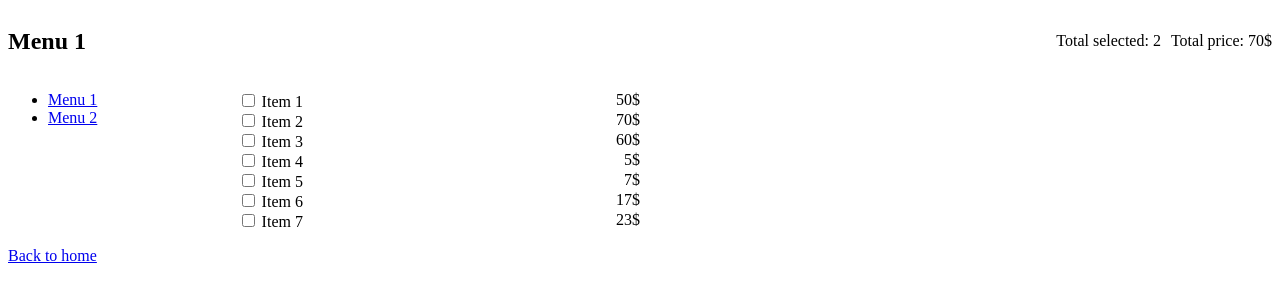
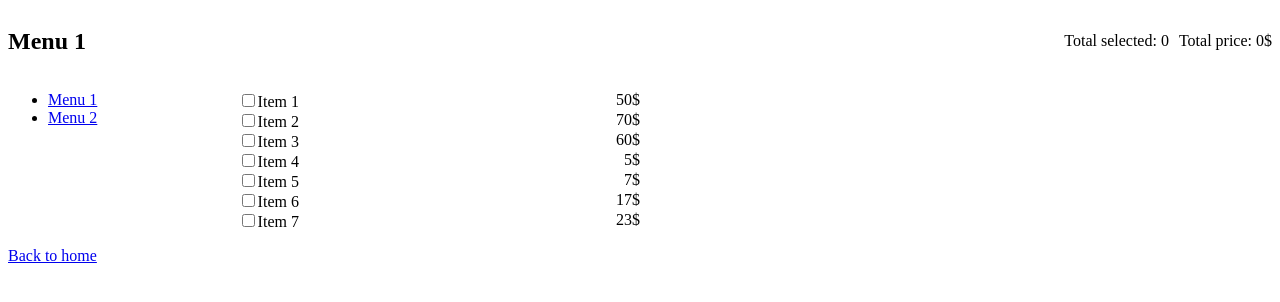
Before and after one commit to grigorievk/menu-test, an Angular app: page /dashboard in a window 1280 px wide. Shown: the top 302 px of the page. Built offline with nearby package versions, Linux system fonts and the light colour scheme.

Commit message:
Service event emit

```diff
--- a/src/app/app.module.ts
+++ b/src/app/app.module.ts
@@ -10,6 +10,7 @@ import { PNotfoundComponent } from './pages/p-notfound/p-notfound.component';
 import { BAsideMenuComponent } from './blocks/b-aside-menu/b-aside-menu.component';
 import { BListItemsComponent } from './blocks/b-list-items/b-list-items.component';
 import { BHeaderComponent } from './blocks/b-header/b-header.component';
+import { CountService } from './count.service';
 
 const AppRoutes: Routes = [
   {path: '', component: PHomeComponent},
@@ -34,7 +35,7 @@ const AppRoutes: Routes = [
     AppRoutingModule,
     RouterModule.forRoot(AppRoutes)
   ],
-  providers: [],
+  providers: [CountService],
   bootstrap: [AppComponent]
 })
 export class AppModule { }
--- a/src/app/blocks/b-header/b-header.component.html
+++ b/src/app/blocks/b-header/b-header.component.html
@@ -1,7 +1,7 @@
 <header>
   <h2 title="Current menu">{{ menuTitle }}</h2>
   <div class="b-info-text">
-    <span>Total selected: 2</span>
-    <span>Total price: 70$</span>
+    <span>Total selected: {{ totalCount }}</span>
+    <span>Total price: {{ totalPrice }}$</span>
   </div>
 </header>
--- a/src/app/blocks/b-header/b-header.component.ts
+++ b/src/app/blocks/b-header/b-header.component.ts
@@ -1,4 +1,5 @@
 import { Component, OnInit, Input } from '@angular/core';
+import { CountService } from '../../count.service';
 
 @Component({
   selector: 'app-b-header',
@@ -7,10 +8,15 @@ import { Component, OnInit, Input } from '@angular/core';
 })
 export class BHeaderComponent implements OnInit {
   @Input() menuTitle;
+  totalCount: number = 0;
+  totalPrice: number = 0;
 
-  constructor() { }
+  constructor(private countService: CountService) {}
 
   ngOnInit() {
+    this.countService.change.subscribe(emitData => {
+      this.totalCount = emitData.count;
+      this.totalPrice = emitData.price;
+    });
   }
-
 }
--- a/src/app/blocks/b-list-items/b-list-items.component.html
+++ b/src/app/blocks/b-list-items/b-list-items.component.html
@@ -1,8 +1,9 @@
 <ul class="list-items">
   <li class="list-item" *ngFor="let item of listItems">
-    <label for="input{{ item.id }}">
-      <input type="checkbox" name="checkbox_{{ item.id }}" id="input{{ item.id }}">
-      {{ item.name }}
-    </label> <span>{{ item.price }}$</span>
+    <span>
+      <input type="checkbox" name="checkbox_{{ item.id }}" id="checkbox_{{ categoryId }}_{{ item.id }}">
+      <label (click)="toggleItem(item)" for="checkbox_{{ categoryId }}_{{ item.id }}">{{ item.name }}</label>
+    </span>
+    <span>{{ item.price }}$</span>
   </li>
 </ul>
--- a/src/app/blocks/b-list-items/b-list-items.component.ts
+++ b/src/app/blocks/b-list-items/b-list-items.component.ts
@@ -1,4 +1,6 @@
 import { Component, OnInit, Input } from '@angular/core';
+import { CountService } from '../../count.service';
+import construct = Reflect.construct;
 
 @Component({
   selector: 'app-b-list-items',
@@ -7,12 +9,19 @@ import { Component, OnInit, Input } from '@angular/core';
 })
 export class BListItemsComponent implements OnInit {
   @Input() listItems;
+  @Input() categoryId;
 
-  constructor() {
+  constructor(private countService: CountService) {}
+
+  toggleItem(item) {
+    item.checked = !item.checked;
+    if (item.checked) {
+      this.countService.addItem(item.price);
+    } else {
+      this.countService.removeItem(item.price);
+    }
   }
 
-  ngOnInit() {
-
-  }
+  ngOnInit() {}
 
 }
--- /dev/null
+++ b/src/app/count.service.ts
@@ -0,0 +1,31 @@
+import { EventEmitter, Output } from '@angular/core';
+import { Injectable } from '@angular/core';
+
+@Injectable({
+  providedIn: 'root'
+})
+export class CountService {
+  @Output() change: EventEmitter<any> = new EventEmitter();
+
+  totalCount: number = 0;
+  totalPrice: number = 0;
+
+  addItem(price: number) {
+    const emitData = {
+      count:  ++this.totalCount,
+      price:  this.totalPrice += price
+    };
+
+    this.change.emit(emitData);
+  }
+  removeItem(price: number) {
+    const emitData = {
+      count:  --this.totalCount,
+      price:  this.totalPrice -= price
+    };
+
+    this.change.emit(emitData);
+  }
+
+  constructor() { }
+}
--- a/src/app/pages/p-dashboard/p-dashboard.component.html
+++ b/src/app/pages/p-dashboard/p-dashboard.component.html
@@ -4,7 +4,7 @@
     <app-b-aside-menu [menuItems]="menuArray"></app-b-aside-menu>
   </aside>
   <div class="content">
-    <app-b-list-items [listItems]="listItems"></app-b-list-items>
+    <app-b-list-items [listItems]="listItems" [categoryId]="categoryId"></app-b-list-items>
   </div>
 </section>
 <footer>
--- a/src/app/pages/p-dashboard/p-dashboard.component.ts
+++ b/src/app/pages/p-dashboard/p-dashboard.component.ts
@@ -13,32 +13,33 @@ export class PDashboardComponent implements OnInit {
       id: 1,
       name : 'Menu 1',
       items: [
-        {id: 1, name: 'Item 1', price: 50},
-        {id: 2, name: 'Item 2', price: 70},
-        {id: 3, name: 'Item 3', price: 60},
-        {id: 4, name: 'Item 4', price: 5},
-        {id: 5, name: 'Item 5', price: 7},
-        {id: 6, name: 'Item 6', price: 17},
-        {id: 7, name: 'Item 7', price: 23},
+        {id: 1, name: 'Item 1', price: 50, checked: false},
+        {id: 2, name: 'Item 2', price: 70, checked: false},
+        {id: 3, name: 'Item 3', price: 60, checked: false},
+        {id: 4, name: 'Item 4', price: 5, checked: false},
+        {id: 5, name: 'Item 5', price: 7, checked: false},
+        {id: 6, name: 'Item 6', price: 17, checked: false},
+        {id: 7, name: 'Item 7', price: 23, checked: false},
       ]
     },
     {
       id: 2,
       name : 'Menu 2',
       items: [
-        {id: 1, name: 'Item 1', price: 71},
-        {id: 2, name: 'Item 2', price: 55},
-        {id: 3, name: 'Item 3', price: 6},
-        {id: 4, name: 'Item 4', price: 52},
-        {id: 5, name: 'Item 5', price: 18},
-        {id: 6, name: 'Item 6', price: 27},
-        {id: 7, name: 'Item 7', price: 33},
+        {id: 1, name: 'Item 1', price: 71, checked: false},
+        {id: 2, name: 'Item 2', price: 55, checked: false},
+        {id: 3, name: 'Item 3', price: 6, checked: false},
+        {id: 4, name: 'Item 4', price: 52, checked: false},
+        {id: 5, name: 'Item 5', price: 18, checked: false},
+        {id: 6, name: 'Item 6', price: 27, checked: false},
+        {id: 7, name: 'Item 7', price: 33, checked: false},
       ]
     }
   ];
 
-  menuTitle:string;
-  listItems:object;
+  menuTitle: string;
+  listItems: object;
+  categoryId: number;
 
   constructor(
       private router: Router,
@@ -57,6 +58,7 @@ export class PDashboardComponent implements OnInit {
       } else {
         this.menuTitle = currentCategory[0].name;
         this.listItems = currentCategory[0].items;
+        this.categoryId = currentId;
       }
 
     });
```
Also changed, not shown: 1 other file (tests, documents, lock files or other folders).
